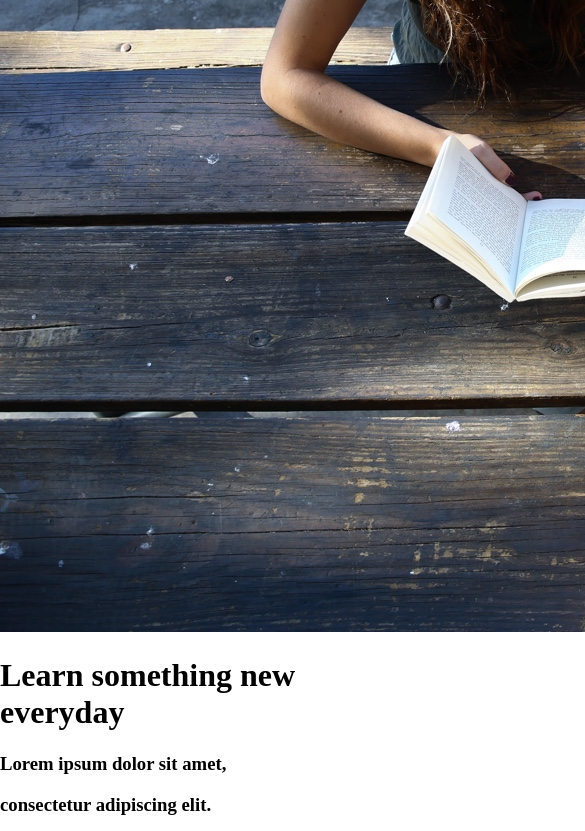
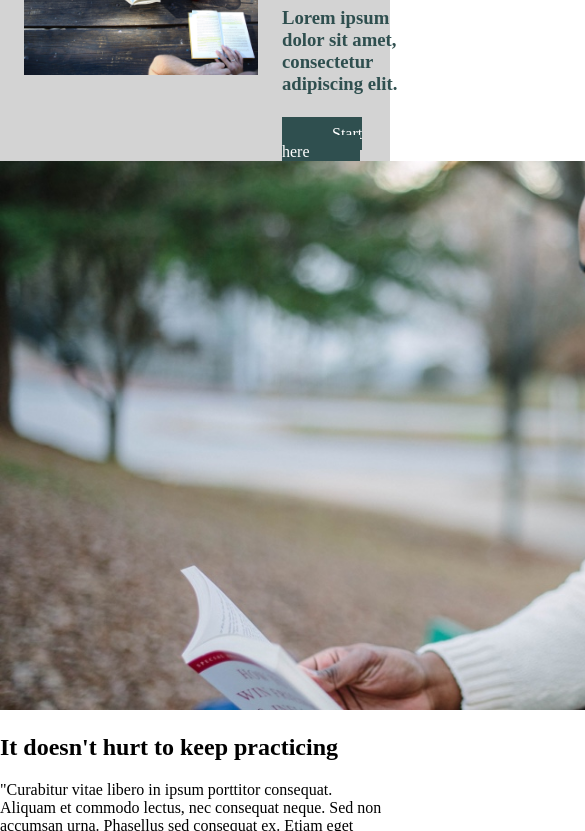
Before and after one commit to donedonkey/capstone_colmar_assets, a plain HTML site: page index.html in a window 390 px wide. Shown: the part 248-1079 px from the top of the page, 585 px wide, since content can reach past the window. Drawn offline with Linux system fonts and the light colour scheme; a web font is replaced by a local one.

Commit message:
Style banner section

```diff
--- a/index.html
+++ b/index.html
@@ -9,7 +9,7 @@
         <header>
             <a id="logo" class="desktop" href="index.html">
                 <img src="resources/images/ic-logo.svg">
-                <h1 id="colmar">Colmar</h1><h1 id="academy">Academy</h1>
+                <p id="colmar">Colmar</p><p id="academy">Academy</p>
             </a>
             <nav class="desktop">
                 <ul>
@@ -30,22 +30,20 @@
         </header>
         <main>
             <div id="start">
-                <img src="resources/images/banner.jpg">
-                <div>
+                <img id="banner" class="desktop" src="resources/images/banner.jpg">
+                <div id="learn">
                     <h1>Learn something new everyday</h1>
-                    <h3>Lorem ipsum dolor sit amet,</h3>
-                    <h3>consectetur adipiscing elit.</h3>
+                    <h3>Lorem ipsum dolor sit amet, consectetur adipiscing elit.</h3>
                     <a id="start_here" href="#">Start here</a>
                 </div>
             </div>
             <div id="information">
-                <div id="information_main" class="desktop">
-                    <img src="resources/images/information-main.jpg">
+                <img class="desktop" src="resources/images/information-main.jpg" width="1000px">
                 <h2>It doesn't hurt to keep practicing</h2>
                 <p class="quote">"Curabitur vitae libero in ipsum porttitor consequat. Aliquam et commodo lectus, nec consequat neque. Sed non accumsan urna. Phasellus sed consequat ex. Etiam eget magna laoreet, efficitur dolor consequat, tristque ligula."</p>
                 <p id="emanuel">Emanuel, Sr Strategist at Hiring.com</p>
             </div>
-                <div id="information_features" class="desktop">
+            <div class="desktop">
                 <div class="feature">
                     <img src="resources/images/information-orientation.jpg">
                     <h4 class="feature_heading">Orientation date</h4>
@@ -65,7 +63,7 @@
                     <a class="read_more" href="#">Read More</a>
                 </div>
             </div>
-                <div id="information_features" class="desktop">
+            <div class="mobile">
                 <div class="feature">
                     <img src="resources/images/information-orientation-mobile.jpg">
                     <h4 class="feature_heading">Orientation date</h4>
@@ -85,8 +83,7 @@
                     <a class="read_more" href="#">Read More</a>
                 </div>
             </div>
-            </div>
-            <div class="courses_section" class="desktop">
+            <div class="desktop">
                 <h1>Start Learning</h1>
                 <div class="row" id="row1">
                     <a href="#" id="software" class="course">
@@ -129,7 +126,7 @@
                     </a>
                 </div>
             </div>
-            <div class="courses_section" class="mobile">
+            <div class="mobile">
                 <h1>Start Learning</h1>
                 <a class="course_button" href="#">Software engineering</a>
                 <a class="course_button" href="#">Computer art</a>
--- a/resources/css/style.css
+++ b/resources/css/style.css
@@ -15,6 +15,11 @@ body {
 
 a {
     text-decoration: none;
+}
+
+h1,
+h2 {
+    font-family: "Avenir Black";
 }
 
 header {
@@ -35,7 +40,7 @@ header {
     height: 40px;
 }
 
-#logo h1 {
+#logo p {
     text-transform: uppercase;
     display: inline-block;
     padding: 0;
@@ -45,7 +50,7 @@ header {
     vertical-align: middle;
 }
 
-h1#colmar {
+p#colmar {
     color: darkslategray;
     padding-right: 2px;
 }
@@ -78,3 +83,34 @@ ul li a {
 .mobile {
     display: none;
 }
+
+#start {
+    width: 100%;
+    background-color: lightgray;
+    display: flex;
+    align-items: center;
+}
+
+#banner {
+    width: 60%;
+    margin: 32px 24px;
+    flex-shrink: 2;
+}
+
+#learn {
+    display: inline-block;
+    width: 30%;
+    color: darkslategray;
+    flex-shrink: 1;
+}
+
+#learn h3 {
+    margin-bottom: 30px;
+}
+
+#start_here {
+    color: white;
+    background-color: darkslategray;
+    padding: 8px 50px;
+    margin-top: 20px;
+}
```
Lines whose indentation alone changed are shown as unchanged.
